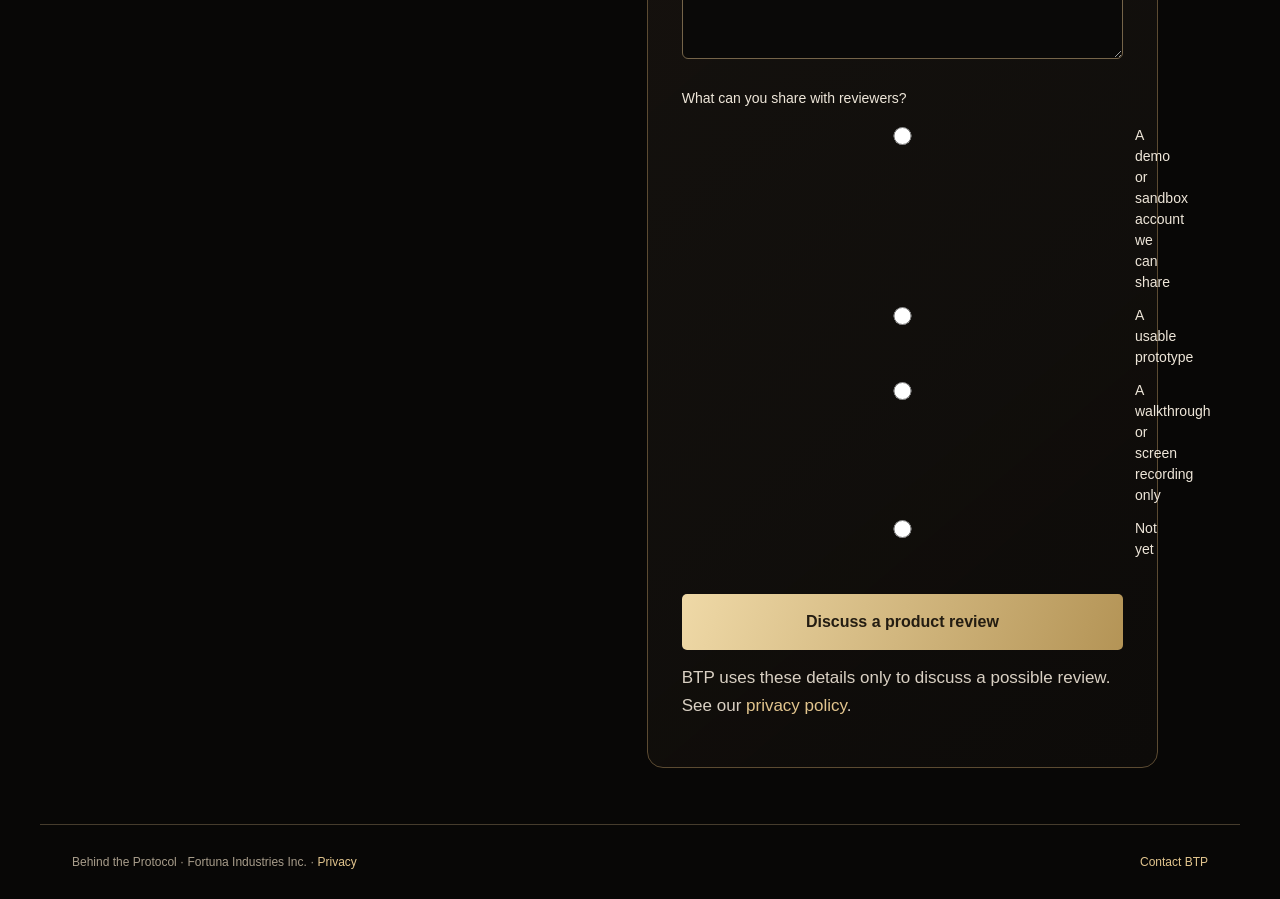
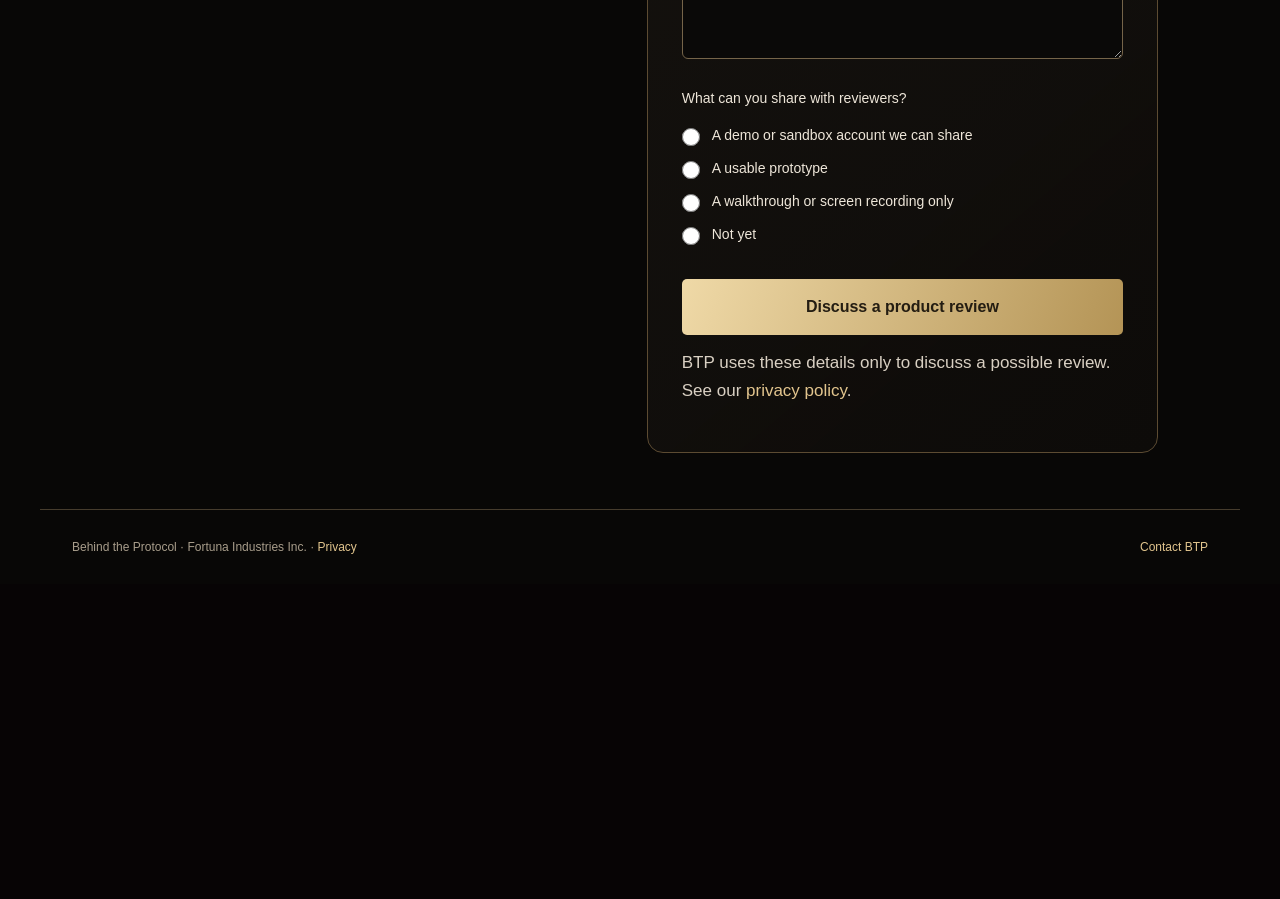
Before and after one commit to fortunainc/BTP, a Next.js app: page /companies in a window 1280 px wide. Shown: the part 4040-4939 px from the top of the page. After the commit the page ends 4624 px from the top, so only its background shows below. Built offline with nearby package versions, Linux system fonts and the light colour scheme; no server answers.

Commit message:
Fix full width radio buttons on the company inquiry form
Co-Authored-By: Claude Opus 5.5 <noreply@anthropic.com>
Claude-Session: https://claude.ai/code/session_0164uHzHVYk2nh81FJ3NDA8J

```diff
--- a/app/companies/companies.css
+++ b/app/companies/companies.css
@@ -24,3 +24,4 @@
 .co-radios{border:0;padding:0;margin:22px 0 0;min-width:0}.co-radios .bw-check span{flex:1;min-width:0}.co-radios legend{font-size:14px;margin-bottom:4px}.co-radios .bw-check{margin:12px 0}
 .co-done h3{margin-top:10px}
 @media(max-width:760px){.co header{gap:12px}.co .bw-brand small{display:none}.co .co-pill{font-size:13px;padding:7px 12px}.co main{padding:0 22px}.co-hero{padding:36px 0 40px}.co-hero h1{font-size:38px}.co-covers,.co-why,.co-form{grid-template-columns:1fr}.co-form{gap:24px}.co-nav a:first-child{display:none}.co-sec{padding:44px 0}.co-steps li{gap:14px}}
+.co .co-radios input[type=radio]{width:18px;height:18px;flex-shrink:0;padding:0;margin:3px 0 0;accent-color:#d6b67b;border:0}
```
